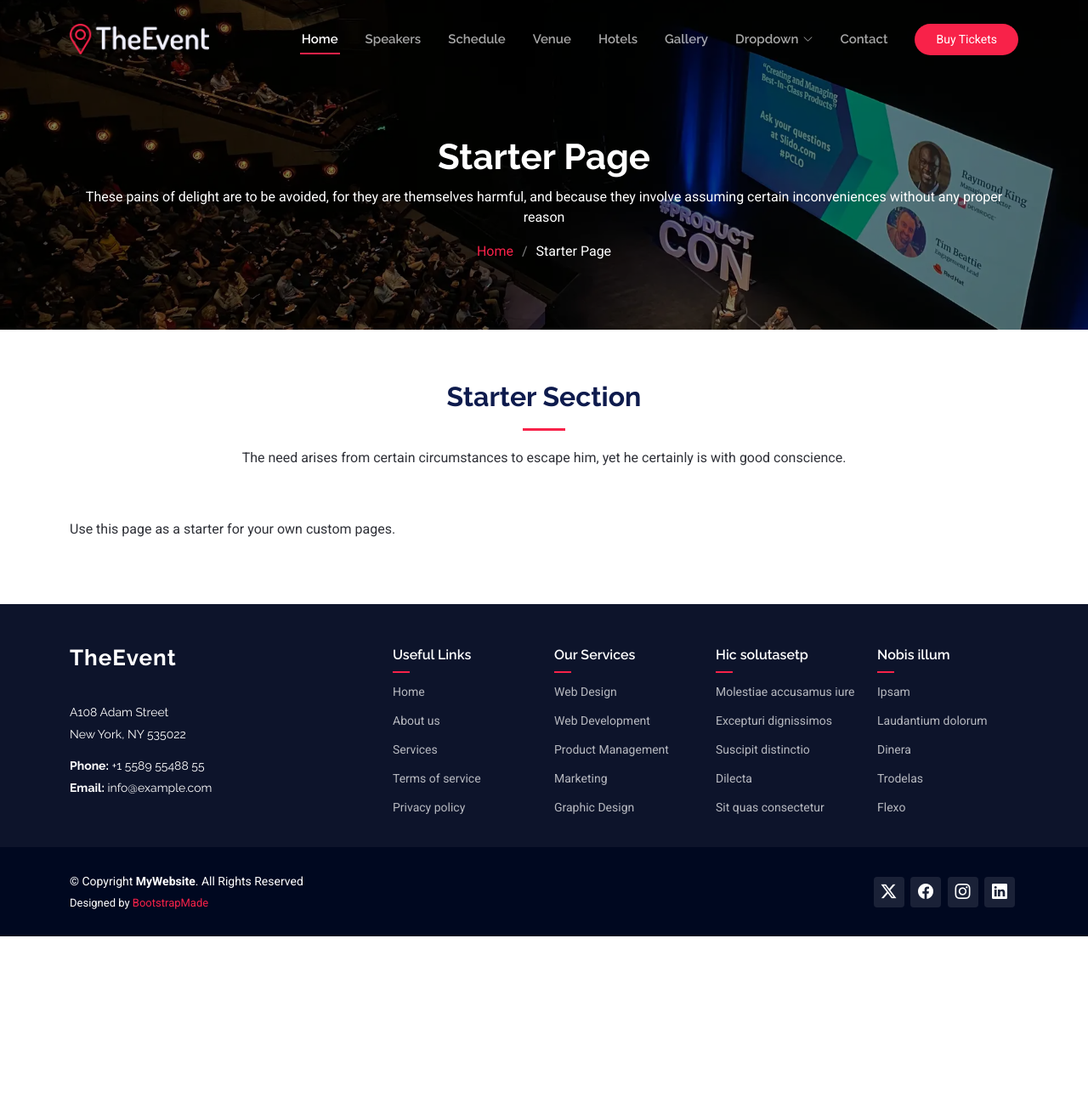
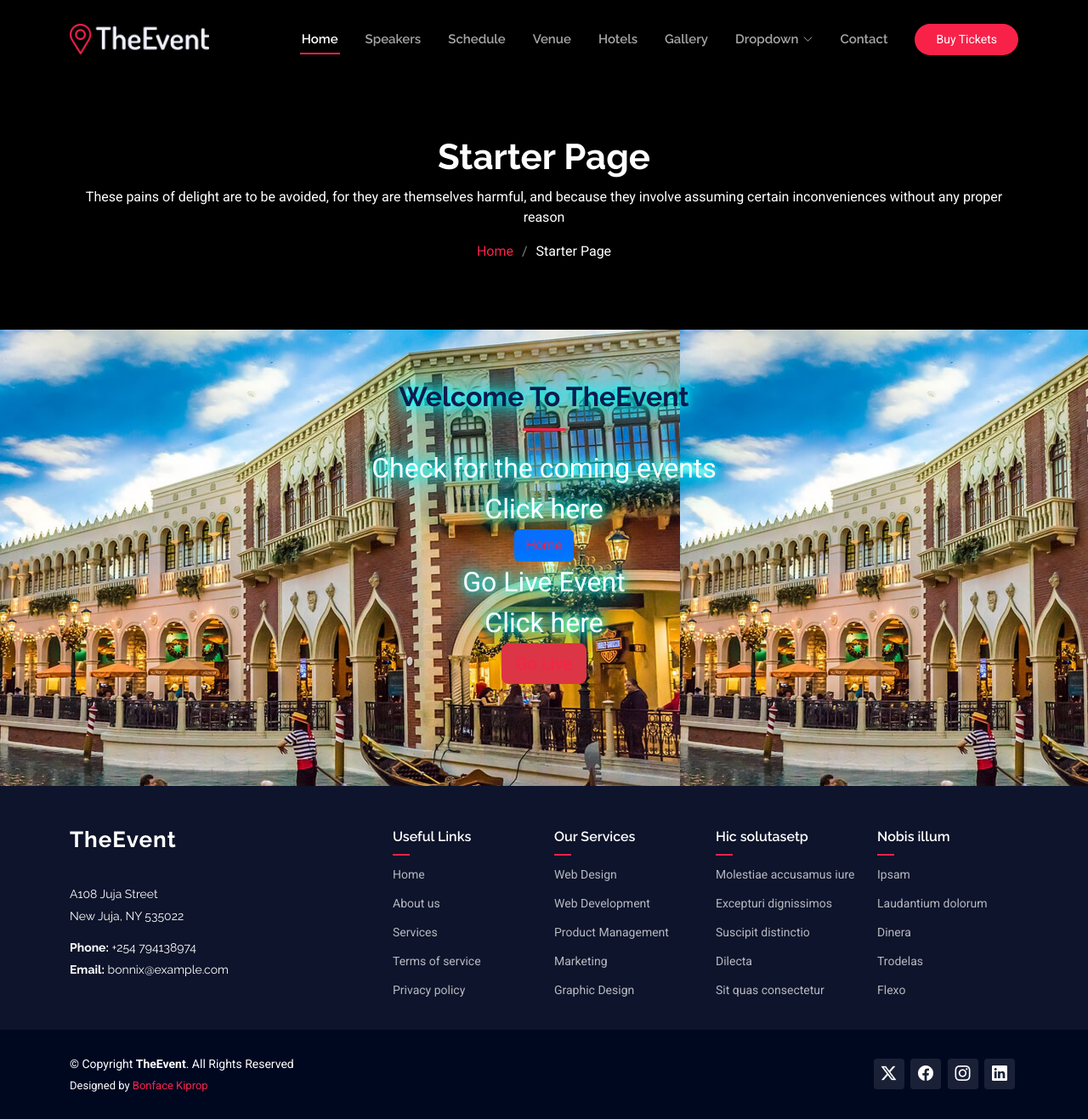
Before and after one commit to Bonfacekiprop/TheEvent, a Django app: page / in a window 1280 px wide. Shown: the whole page at 85% size. Before the commit the page ends 1102 px from the top, so only its background shows below. Run offline with Django 4.2, Linux system fonts and the light colour scheme; some libraries are stand-ins or nearby versions.

Commit message:
making changes

```diff
--- a/bonnix/static/assets/css/main.css
+++ b/bonnix/static/assets/css/main.css
@@ -1687,4 +1687,10 @@ section,
 --------------------------------------------------------------*/
 .starter-section {
   /* Add your styles here */
-}
+  font-size: 1.5em;
+}
+
+.starter-section button:hover .stars{
+  display: block;
+  filter: drop-shadow(0 0 10px #fffdef);
+}
--- a/bonnix/static/assets/js/main.js
+++ b/bonnix/static/assets/js/main.js
@@ -136,7 +136,6 @@
       faqItem.parentNode.classList.toggle('faq-active');
     });
   });
-
   /**
    * Correct scrolling position upon page load for URLs containing hash links.
    */
--- a/bonnix/templates/layout.html
+++ b/bonnix/templates/layout.html
@@ -115,12 +115,12 @@
                 <span class="sitename">TheEvent</span>
               </a>
               <div class="footer-contact pt-3">
-                <p>A108 Adam Street</p>
-                <p>New York, NY 535022</p>
+                <p>A108 Juja Street</p>
+                <p>New Juja, NY 535022</p>
                 <p class="mt-3">
-                  <strong>Phone:</strong> <span>+1 5589 55488 55</span>
+                  <strong>Phone:</strong> <span>+254 794138974</span>
                 </p>
-                <p><strong>Email:</strong> <span>info@example.com</span></p>
+                <p><strong>Email:</strong> <span>bonnix@example.com</span></p>
               </div>
             </div>
 
@@ -179,7 +179,7 @@
             class="d-flex flex-column align-items-center align-items-lg-start"
           >
             <div>
-              © Copyright <strong><span>MyWebsite</span></strong
+              © Copyright <strong><span>TheEvent</span></strong
               >. All Rights Reserved
             </div>
             <div class="credits">
@@ -187,7 +187,8 @@
               <!-- You can delete the links only if you purchased the pro version. -->
               <!-- Licensing information: https://bootstrapmade.com/license/ -->
               <!-- Purchase the pro version with working PHP/AJAX contact form: https://bootstrapmade.com/herobiz-bootstrap-business-template/ -->
-              Designed by <a href="https://bootstrapmade.com/">BootstrapMade</a>
+              Designed by
+              <a href="https://bootstrapmade.com/">Bonface Kiprop</a>
             </div>
           </div>
 
--- a/bonnix/templates/speaker-details.html
+++ b/bonnix/templates/speaker-details.html
@@ -15,7 +15,7 @@
       </p>
       <nav class="breadcrumbs">
         <ol>
-          <li><a href="{%url mwanzo%}">Home</a></li>
+          <li><a href="{% url 'mwanzo'%}">Home</a></li>
           <li class="current">Speaker Details</li>
         </ol>
       </nav>
--- a/bonnix/templates/starter-page.html
+++ b/bonnix/templates/starter-page.html
@@ -4,7 +4,7 @@
   <div
     class="page-title"
     data-aos="fade"
-    style="background-image: url(assets/img/page-title-bg.webp)"
+
   >
     <div class="container position-relative">
       <h1>Starter Page</h1>
@@ -23,21 +23,31 @@
   </div>
   <!-- End Page Title -->
   <!-- Starter Section Section -->
-  <section id="starter-section" class="starter-section section">
+  <section id="starter-section" class="starter-section "style="background-image: url({% static 'assets/img/hotels-2.jpg'%}); color:white; text-shadow: 0 0 10px cyan, 0 0 20px cyan, 0 0 40px cyan, 0 0 80px cyan; ">
     <!-- Section Title -->
     <div class="container section-title" data-aos="fade-up">
-      <h2>Starter Section</h2>
-      <p>
-        The need arises from certain circumstances to escape him, yet he
-        certainly is with good conscience.
+      <h2>Welcome To TheEvent</h2>
+      <p data-aos="fade-up" data-aos-delay="200" class="fs-2">
+        Check for the coming events <br />Click here <br />
       </p>
+      <button  type="button" href="{% url 'mwanzo'%}"  class="btn btn-primary"><a href="{% url 'mwanzo'%}">Home</a></li></button>
+      <p data-aos="fade-up" data-aos-delay="200" class="fs-2">
+        Go Live Event <br />Click here <br />
+      </p>
+      <button
+        type="button"
+        class="btn btn-lg btn-danger"
+        data-bs-toggle="popover"
+        data-bs-title="Popover title"
+        data-bs-content="And here's some amazing content. It's very engaging. Right?"
+      >
+         <a href="{% url 'ongea'%}">Go Live</a></li>
+      </button>
+
     </div>
     <!-- End Section Title -->
 
-    <div class="container" data-aos="fade-up">
-      <p>Use this page as a starter for your own custom pages.</p>
-    </div>
+    <div class="container" data-aos="fade-up"></div>
   </section>
-  <!-- /Starter Section Section -->
 </main>
 {%endblock%}
```
Also changed, not shown: bonnix/templates/index.html (+15 -15 lines).
